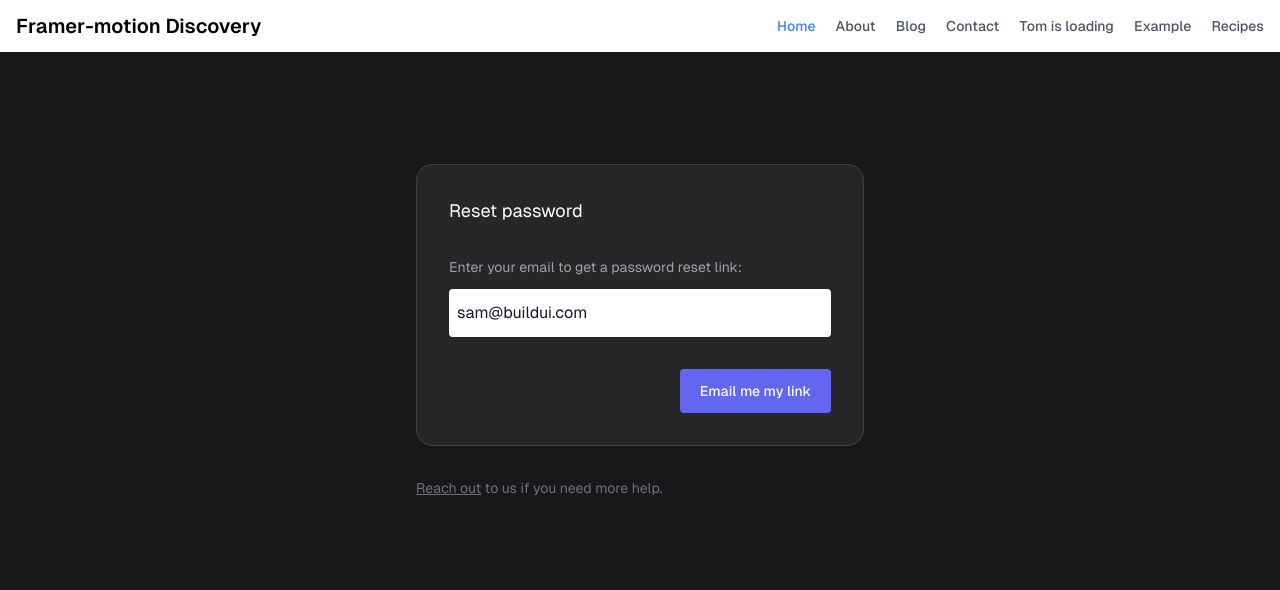
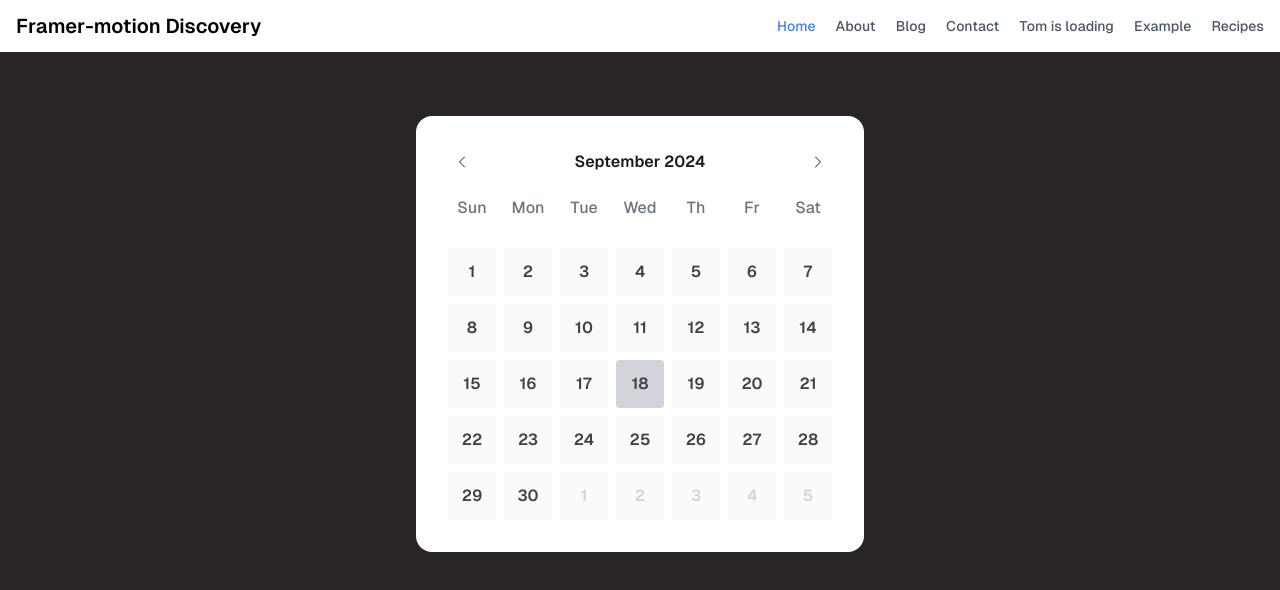
Before and after one commit to NdekoCode/framer-motion-discovery, a Next.js app: page /recipes in a window 1280 px wide. Shown: the top 590 px of the page. Built offline with nearby package versions, Linux system fonts and the light colour scheme.

Commit message:
fix: typescript errors

```diff
--- a/app/recipes/page.tsx
+++ b/app/recipes/page.tsx
@@ -1,4 +1,4 @@
-import ResizablePanel from '@/components/recipes/resizablePanel';
+import Calendar from '@/components/recipes/calendar';
 
 // import Email from '@/components/recipes/email';
 
@@ -8,7 +8,7 @@ const page = () => {
       {/* <Steps/> */}
       {/* <Email/> */}
       {/* <Header /> */}
-      <ResizablePanel />
+      <Calendar />
     </div>
   );
 };
--- a/components/recipes/calendar.tsx
+++ b/components/recipes/calendar.tsx
@@ -1,7 +1,25 @@
-import { ChevronLeftIcon, ChevronRightIcon } from "@heroicons/react/24/outline";
-import { addMonths, format, parse, subMonths } from "date-fns";
-import { useState } from "react";
+"use client";
+import {
+  addMonths, eachDayOfInterval, endOfMonth, endOfWeek, format, getDate, isSameDay, isSameMonth,
+  parse, startOfMonth, startOfWeek, subMonths
+} from 'date-fns';
+import { AnimatePresence, motion, MotionConfig, Variants } from 'framer-motion';
+import { useState } from 'react';
 
+import { cn } from '@/lib/utils';
+import { ChevronLeftIcon, ChevronRightIcon } from '@heroicons/react/24/outline';
+
+const sliderVariant: Variants = {
+  none: {
+    x: 0,
+  },
+  left: {
+    x: -100,
+  },
+  right: {
+    x: 100,
+  },
+};
 export default function Calendar() {
   const [monthString, setMonthString] = useState(format(new Date(), "yyyy-MM"));
   const month = parse(monthString, "yyyy-MM", new Date());
@@ -17,12 +35,29 @@ export default function Calendar() {
 
     setMonthString(format(previous, "yyyy-MM"));
   }
-
+  const days = eachDayOfInterval({
+    start: startOfWeek(startOfMonth(month)),
+    end: endOfWeek(endOfMonth(month)),
+  });
   return (
+    <MotionConfig
+      transition={{
+        duration: 3,
+        type: "ease",
+        ease: "easeIn",
+      }}
+    >
       <div className="flex min-h-screen items-start bg-stone-800 pt-16 text-stone-900">
-      <div className="mx-auto w-full max-w-md rounded-2xl bg-white">
-        <div className="py-8">
+        <div className="mx-auto w-full max-w-md rounded-2xl bg-white  overflow-hidden relative">
+          <div className="py-8 ">
             <div className="flex flex-col justify-center rounded text-center">
+              <AnimatePresence mode="popLayout">
+                <motion.div
+                  key={monthString}
+                  initial={{ x: "100%" }}
+                  animate={{ x: "0%" }}
+                  exit={{ x: "-100%" }}
+                >
                   <header className="relative flex justify-between px-8">
                     <button
                       className="z-10 rounded-full p-1.5 hover:bg-stone-100"
@@ -40,9 +75,37 @@ export default function Calendar() {
                       <ChevronRightIcon className="h-4 w-4" />
                     </button>
                   </header>
+                  <div className="grid grid-cols-7 px-8 gap-2 mt-5">
+                    <div className="grid col-span-7 grid-cols-7 gap-2 mb-5">
+                      <span className="font-medium text-gray-500">Sun</span>
+                      <span className="font-medium text-gray-500">Mon</span>
+                      <span className="font-medium text-gray-500">Tue</span>
+                      <span className="font-medium text-gray-500">Wed</span>
+                      <span className="font-medium text-gray-500">Th</span>
+                      <span className="font-medium text-gray-500">Fr</span>
+                      <span className="font-medium text-gray-500">Sat</span>
+                    </div>
+                    {days.map((day, key) => (
+                      <span
+                        className={cn(
+                          "p-3  font-semibold aspect-square rounded cursor-pointer bg-gray-50 hover:bg-gray-300 transition-colors duration-300",
+                          isSameDay(day, new Date()) ? "bg-gray-300" : "",
+                          isSameMonth(day, month)
+                            ? "text-stone-700"
+                            : "text-stone-300"
+                        )}
+                        key={key}
+                      >
+                        {getDate(day)}
+                      </span>
+                    ))}
+                  </div>
+                </motion.div>
+              </AnimatePresence>
             </div>
           </div>
         </div>
       </div>
+    </MotionConfig>
   );
 }
--- a/components/recipes/resizablePanel.tsx
+++ b/components/recipes/resizablePanel.tsx
@@ -132,13 +132,11 @@ const Form: FC<PropsWithChildren<FormProps>> = ({
   return (
     <formContext.Provider value={{ status }}>
       <form onSubmit={handleSubmit} {...props}>
-        <fieldset disabled={status !== "idle"}>{children}</fieldset>
+        <div aria-disabled={status !== "idle"}>{children}</div>
       </form>
     </formContext.Provider>
   );
-};
-
-const FormButton = function FormButton({
+};const FormButton = function FormButton({
   children,
   className,
   ...rest
```
Lines whose indentation alone changed are shown as unchanged.
